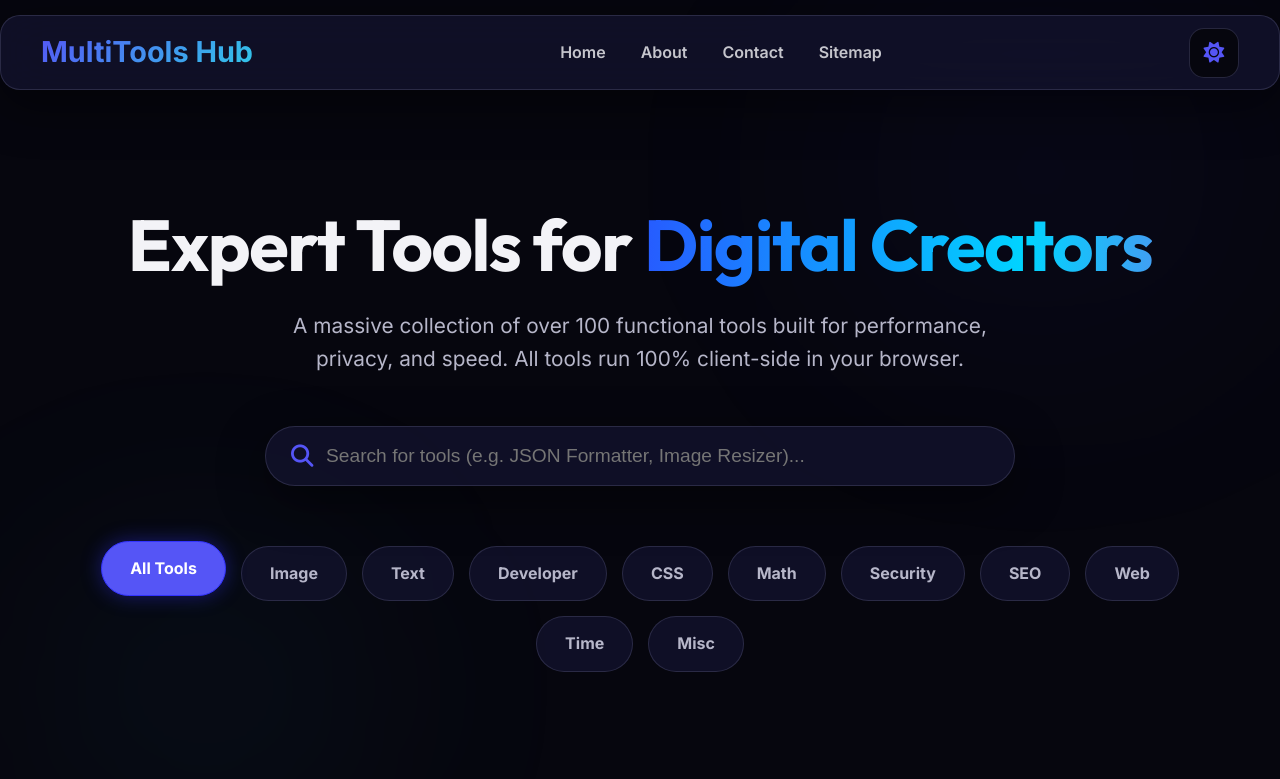
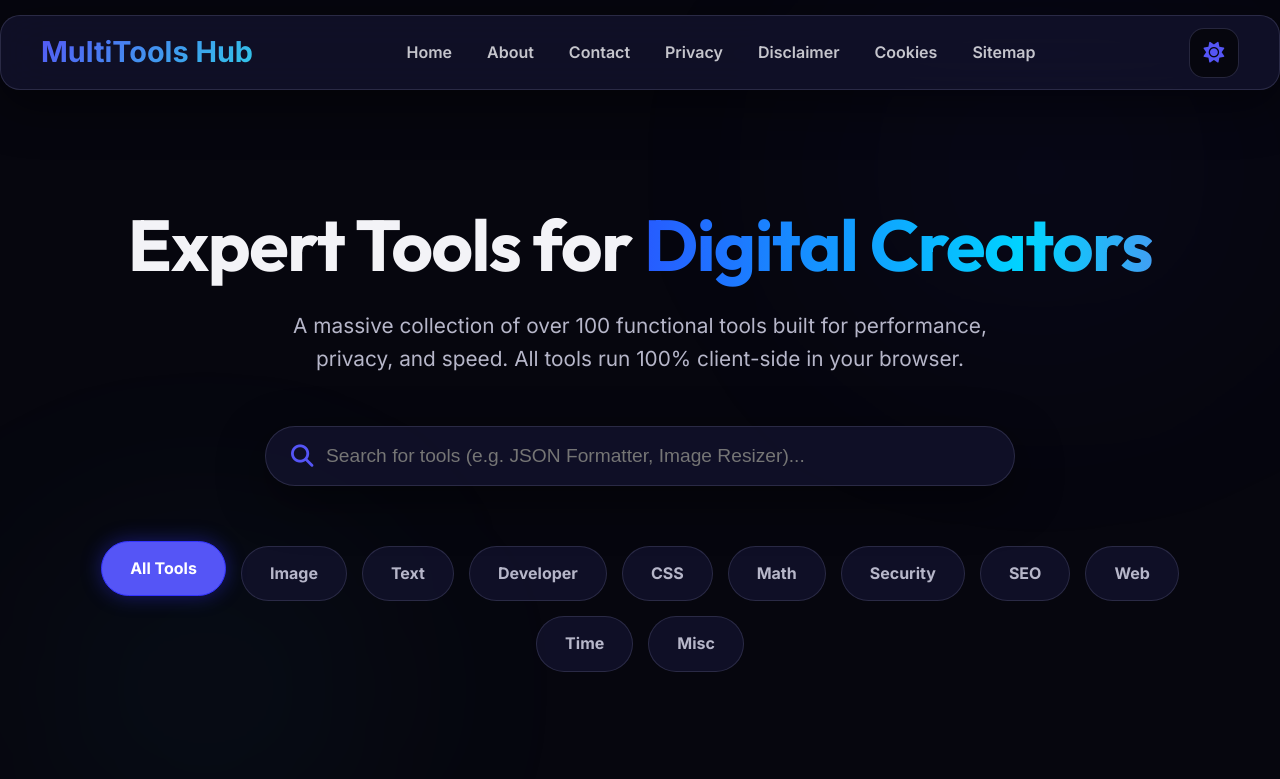
Before and after one commit to surya9graha/multitoolshub, a plain HTML site: page index.html in a window 1280 px wide. Shown: the top 779 px of the page. Drawn offline with Linux system fonts and the light colour scheme.

Commit message:
Update header navigation links and add privacy items

```diff
--- a/index.html
+++ b/index.html
@@ -76,6 +76,9 @@
             <li><a href="index.html">Home</a></li>
             <li><a href="about.html">About</a></li>
             <li><a href="contact.html">Contact</a></li>
+            <li><a href="privacy-policy.html">Privacy</a></li>
+            <li><a href="disclaimer.html">Disclaimer</a></li>
+            <li><a href="cookie-policy.html">Cookies</a></li>
             <li><a href="sitemap.html">Sitemap</a></li>
         </ul>
             <button class="theme-btn" id="themeSwitch" title="Toggle Dark/Light Mode">
```
Lines whose indentation alone changed are shown as unchanged.
